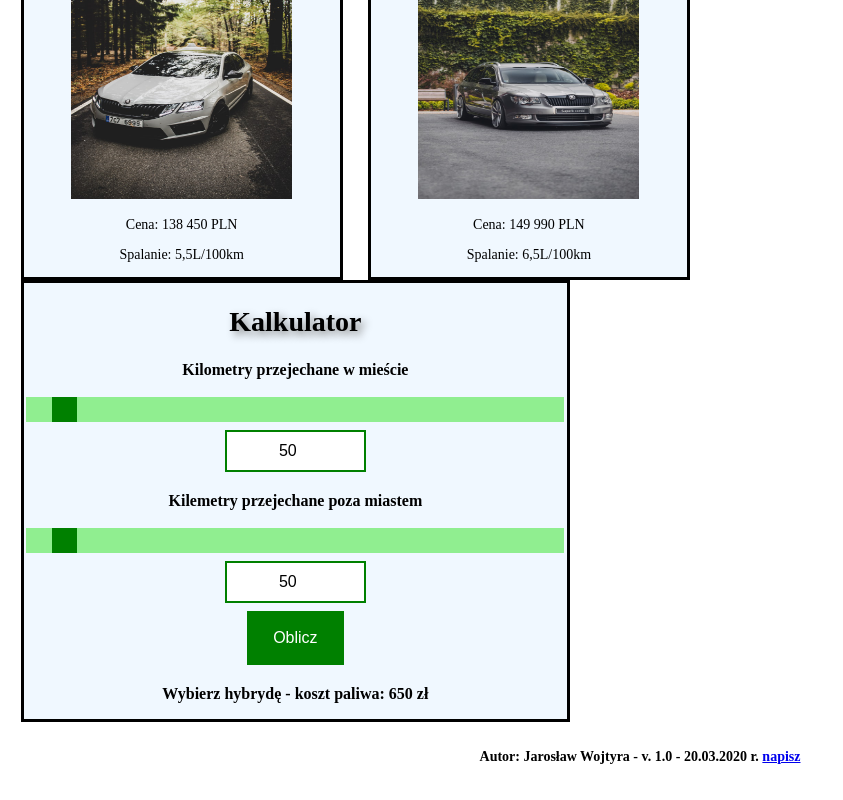
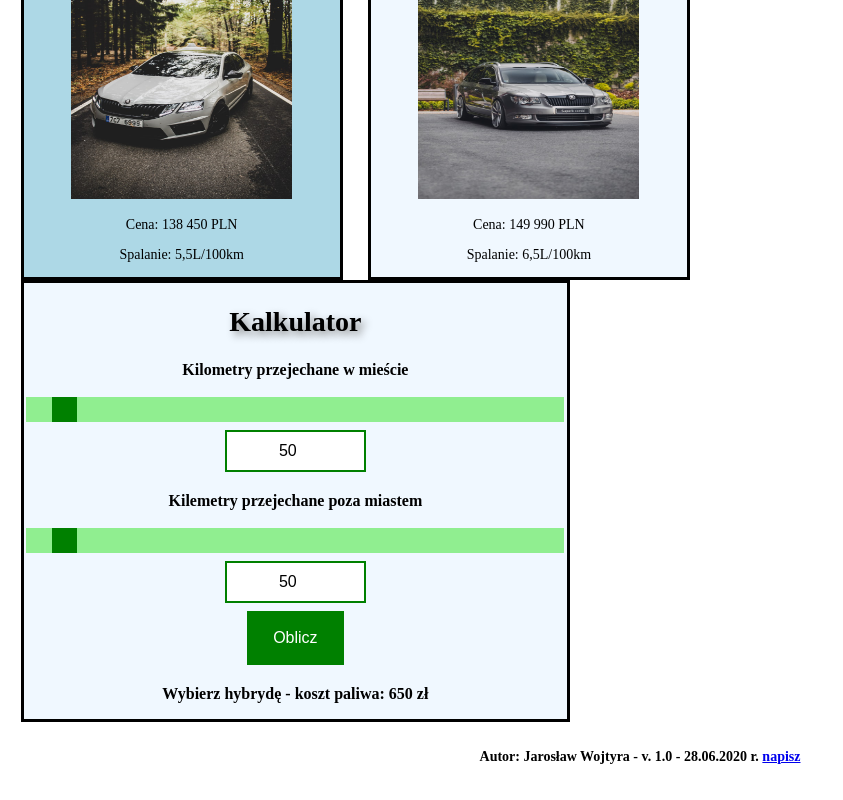
Before and after one commit to jaroslawwojtyra/kalkulator_spalania, a plain HTML site: page index.html in a window 1280 px wide. Both pictures are taken after a click on the button "Oblicz". Shown: the part 264-1064 px from the top of the page, without its empty margins (0-843 px from the left). Drawn offline with Linux system fonts and the light colour scheme.

Commit message:
v. 0.4.3 - zaznaczanie wybranego auta

```diff
--- a/index.html
+++ b/index.html
@@ -46,7 +46,7 @@
       </div>
     </div>
     <div class="author">
-      <b>Autor: Jarosław Wojtyra - v. 1.0 - 20.03.2020 r. <a href="mailto:jaroslawwojtyra@gmail.com?subject=kalkulator_spalania">napisz</a></b>
+      <b>Autor: Jarosław Wojtyra - v. 1.0 - 28.06.2020 r. <a href="mailto:jaroslawwojtyra@gmail.com?subject=kalkulator_spalania">napisz</a></b>
     </div>
   </div>
   <script src="scripts/script.js"></script>
--- a/scripts/script.js
+++ b/scripts/script.js
@@ -17,6 +17,8 @@ const kmCity = document.getElementById('kmCity');
 const kmRoad = document.getElementById('kmRoad');
 const score = document.getElementById('score');
 const button = document.getElementById('button');
+const car1 = document.getElementById('car1');
+const car2 = document.getElementById('car2');
 
 function setCity() {
     kmCity.value = sliderCity.value;
@@ -41,11 +43,14 @@ function checkScore() {
   let petrolScore = petrolCityScore + petrolRoadScore
 
   if (hybridScore > petrolScore) {
-    score.innerHTML = `Wybierz hybrydę - koszt paliwa: ${hybridScore} zł`
+    score.innerHTML = `Wybierz hybrydę - koszt paliwa: ${hybridScore} zł`;
+    car1.style.background = "lightblue";
+    car2.style.background = "aliceblue";
   }
   else if (hybridScore < petrolScore) {
     score.innerHTML = `Wybierz benzynę - koszt paliwa: ${petrolScore} zł`
-  }
+    car2.style.background = "lightblue";
+    car1.style.background = "aliceblue";  }
   else if (hybridScore = petrolScore) {
     score.innerHTML = `Wydatki są równe - koszt paliwa: ${petrolScore} zł`
   }
--- a/styles/style.css
+++ b/styles/style.css
@@ -15,7 +15,6 @@ img {
 }
 
 .main {
-  background-color:lightblue;
   text-align:center;
 }
 
```
